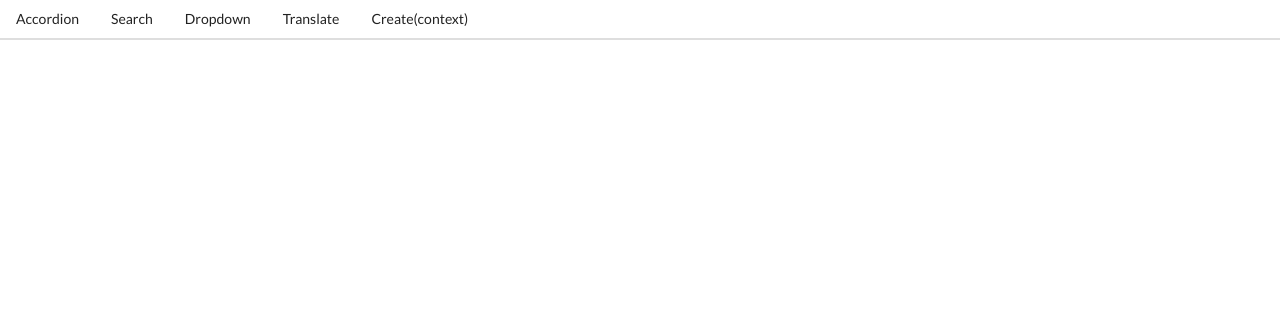
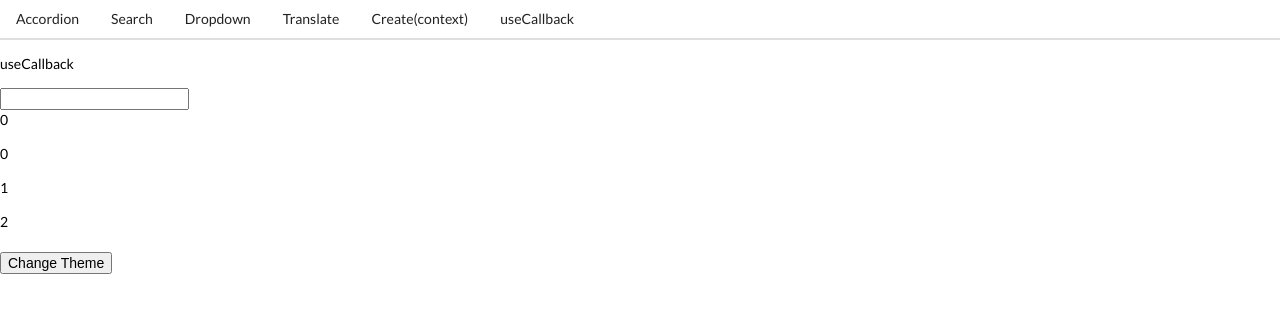
Before and after one commit to mehrabk/react-hooks, a React (Create React App) app: page /callback in a window 1280 px wide. Shown: the top 312 px of the page. Built offline with nearby package versions, Linux system fonts and the light colour scheme.

Commit message:
useCallback hook

```diff
--- a/src/App.js
+++ b/src/App.js
@@ -5,10 +5,11 @@ import Dropdown from "./components/Dropdown";
 import Translate from "./components/Translate";
 import Route from "./components/Route";
 import Header from "./components/Header";
-import Create from "./components/Create";
+import Create from "./components/context/Create";
 import ColorContext from "./contexts/ColorContext";
 import LanguageContext from "./contexts/LanguageContext";
-import HookContext from "./components/HookContext";
+import HookContext from "./components/context/HookContext";
+import Callback from "./components/callback";
 
 const items = [
   {
@@ -70,6 +71,9 @@ const App = () => {
         </ColorContext.Provider>
         <HookContext />
       </Route>
+      <Route path="/callback">
+        <Callback />
+      </Route>
     </>
   );
 };
--- a/src/components/Header.js
+++ b/src/components/Header.js
@@ -19,6 +19,9 @@ const Header = () => {
       <Link href="/create" className="item">
         Create(context)
       </Link>
+      <Link href="/callback" className="item">
+        useCallback
+      </Link>
     </div>
   );
 };
--- /dev/null
+++ b/src/components/callback/api.js
@@ -0,0 +1,10 @@
+import React, { useEffect, useState } from "react";
+
+export default function API({ getItems }) {
+  const [data, setData] = useState([]);
+  useEffect(() => {
+    setData(getItems());
+    console.log("API`s useEffect Rendered");
+  }, [getItems]);
+  return data.map((d, i) => <p key={i}>{d}</p>);
+}
--- /dev/null
+++ b/src/components/callback/index.js
@@ -0,0 +1,32 @@
+import React, { useState, useCallback } from "react";
+import API from "./api";
+
+// when number change -> Callback component will render
+// and when Callback component render -> getItems function get new value (changed function refrence)
+// and when getItems changed -> api function render(is useEffect`s Dependency)
+// we dont need render api function => for that we use useCallback hook and dont changed the refrence
+export default function Callback() {
+  const [number, setNumber] = useState(0);
+  const [dark, setDark] = useState(false);
+  const theme = {
+    backgroundColor: dark ? "gray" : "white",
+    color: dark ? "orange" : "black",
+  };
+  // change getItems when change number so when we change the dark state (render Callback component) getItems refrence  will be same before.
+  const getItems = useCallback(() => {
+    return [number, number + 1, number + 2];
+  }, [number]);
+
+  return (
+    <>
+      <div style={theme}>
+        <p>useCallback</p>
+        <input onChange={(e) => setNumber(Number(e.target.value))} />
+        <p>{number}</p>
+        <API getItems={getItems} />
+      </div>
+      <br />
+      <button onClick={() => setDark(!dark)}>Change Theme</button>
+    </>
+  );
+}
--- a/src/components/Button.js
+++ b/src/components/context/Button.js
@@ -1,7 +1,7 @@
 import React from "react";
 
-import ColorContext from "../contexts/ColorContext";
-import LanguageContext from "../contexts/LanguageContext";
+import ColorContext from "../../contexts/ColorContext";
+import LanguageContext from "../../contexts/LanguageContext";
 
 // practice React create context in functional component
 const Button = () => {
--- a/src/components/Field.js
+++ b/src/components/context/Field.js
@@ -1,5 +1,5 @@
 import React from "react";
-import LanguageContext from "../contexts/LanguageContext";
+import LanguageContext from "../../contexts/LanguageContext";
 
 // practice React create context in class component
 class Field extends React.Component {
--- a/src/components/HookContext.js
+++ b/src/components/context/HookContext.js
@@ -1,6 +1,6 @@
 import React, { useContext } from "react";
 
-import ThemeContext from "../contexts/ThemeContext";
+import ThemeContext from "../../contexts/ThemeContext";
 
 const HookContext = () => {
   const theme = useContext(ThemeContext);
```
Also changed, not shown: src/components/context/Create.js (renamed from src/components/Create.js), 1 other file (tests, documents, lock files or other folders).
